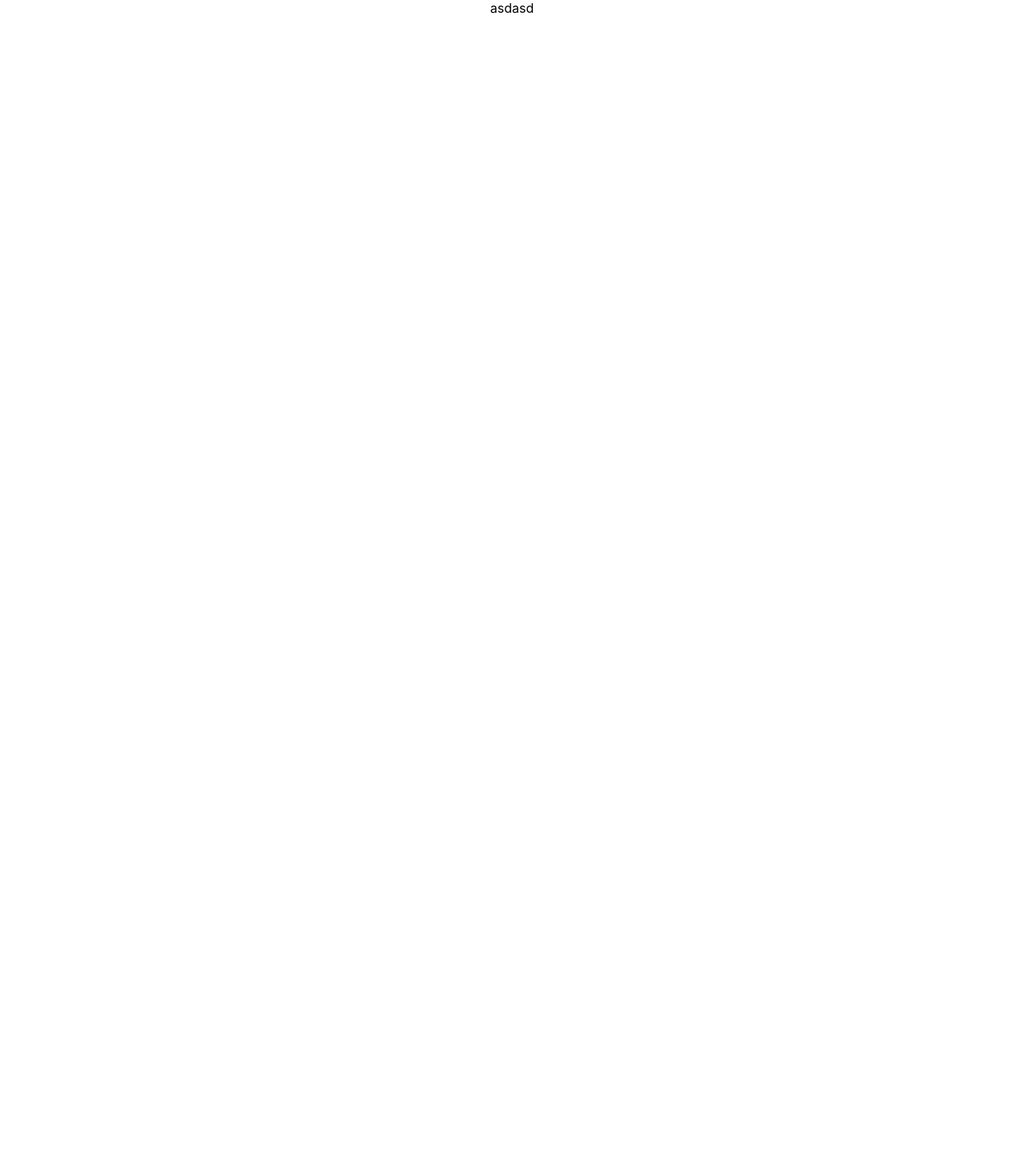
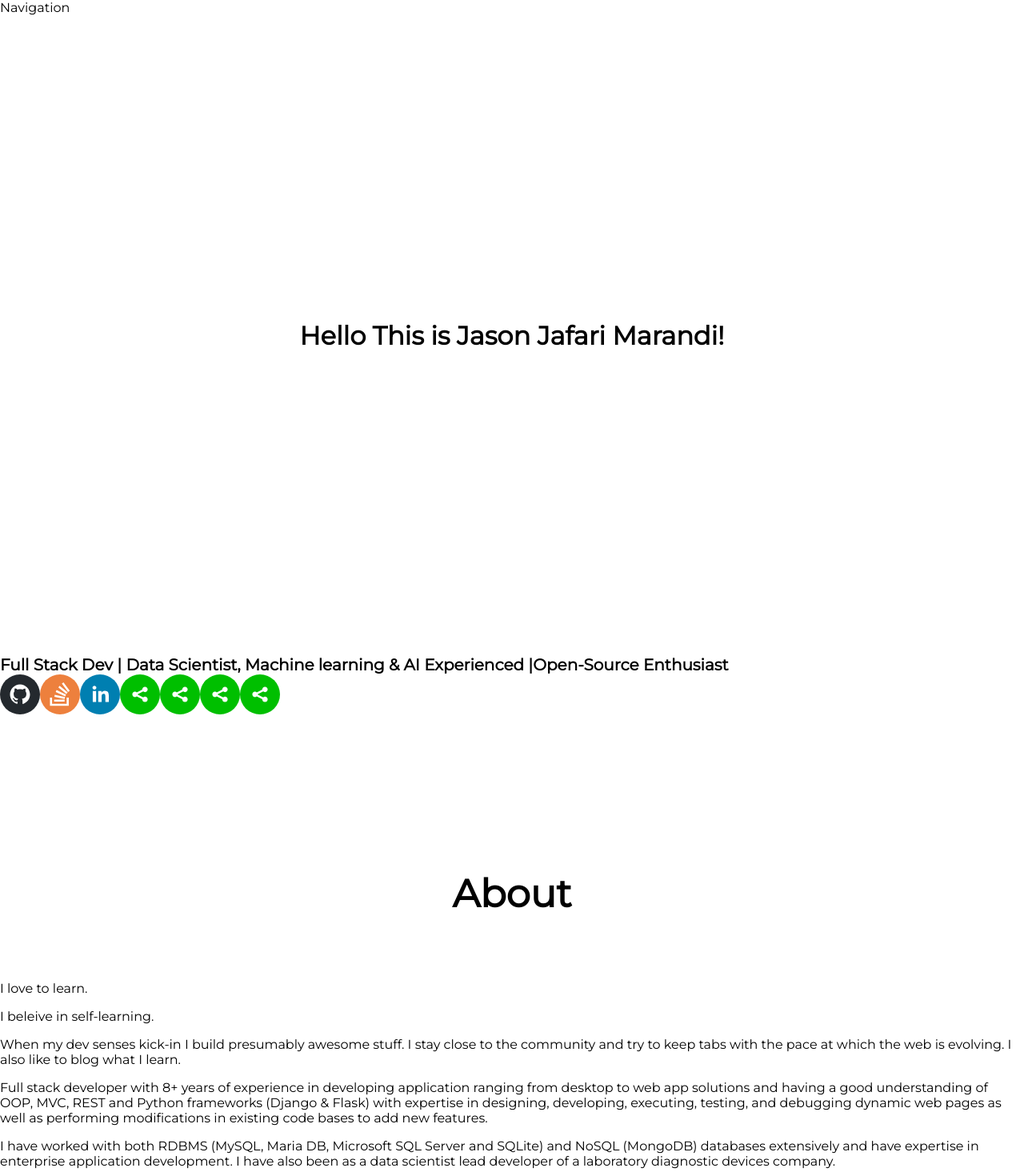
Before and after one commit to jafarijason/jasonjafari.github.io, a React (Create React App) app: page / in a window 1280 px wide. Shown: the top 1470 px of the page at 80% size. Before the commit the page ends 800 px from the top, so only its background shows below. Built offline with nearby package versions, Linux system fonts and the light colour scheme.

Commit message:
some changes

```diff
--- a/package.json
+++ b/package.json
@@ -30,5 +30,8 @@
       "last 1 firefox version",
       "last 1 safari version"
     ]
+  },
+  "devDependencies": {
+    "react-social-icons": "^4.1.0"
   }
 }
--- a/public/index.html
+++ b/public/index.html
@@ -10,34 +10,14 @@
       content="Web site created using create-react-app"
     />
     <link rel="apple-touch-icon" href="%PUBLIC_URL%/logo192.png" />
-    <!--
-      manifest.json provides metadata used when your web app is installed on a
-      user's mobile device or desktop. See https://developers.google.com/web/fundamentals/web-app-manifest/
-    -->
+
     <link rel="manifest" href="%PUBLIC_URL%/manifest.json" />
-    <!--
-      Notice the use of %PUBLIC_URL% in the tags above.
-      It will be replaced with the URL of the `public` folder during the build.
-      Only files inside the `public` folder can be referenced from the HTML.
-
-      Unlike "/favicon.ico" or "favicon.ico", "%PUBLIC_URL%/favicon.ico" will
-      work correctly both with client-side routing and a non-root public URL.
-      Learn how to configure a non-root public URL by running `npm run build`.
-    -->
-    <title>React App</title>
+    <link href="https://fonts.googleapis.com/css?family=Montserrat" rel="stylesheet">
+    <title>Jason Jafari Resume</title>
   </head>
   <body>
     <noscript>You need to enable JavaScript to run this app.</noscript>
     <div id="root"></div>
-    <!--
-      This HTML file is a template.
-      If you open it directly in the browser, you will see an empty page.
 
-      You can add webfonts, meta tags, or analytics to this file.
-      The build step will place the bundled scripts into the <body> tag.
-
-      To begin the development, run `npm start` or `yarn start`.
-      To create a production bundle, use `npm run build` or `yarn build`.
-    -->
   </body>
 </html>
--- a/src/App.css
+++ b/src/App.css
@@ -1,38 +1,75 @@
-.App {
-  text-align: center;
+html,
+body {
+  height: 100%;
+  margin: 0;
+  font-family: "Montserrat", sans-serif;
 }
 
-.App-logo {
-  height: 40vmin;
-  pointer-events: none;
+.fullpage {
+  height: 100vh;
+  width: 100vw;
+  display: flex;
+  flex: auto;
+  flex-direction: column;
+  justify-content: center;
+  align-items: center;
 }
 
-@media (prefers-reduced-motion: no-preference) {
-  .App-logo {
-    animation: App-logo-spin infinite 20s linear;
-  }
+.icon-wrapper {
+  display: flex;
+  flex-direction: row;
+  justify-content: center;
+  align-items: center;
 }
 
-.App-header {
-  background-color: #282c34;
-  min-height: 100vh;
+.icon {
+  margin: 10px;
+}
+
+h3 {
+  font-size: 3rem;
+}
+
+.card {
   display: flex;
   flex-direction: column;
-  align-items: center;
+  align-items: flex-start;
   justify-content: center;
-  font-size: calc(10px + 2vmin);
-  color: white;
+  height: 200px;
+  width: 120px;
+  background-color: white;
+  margin: 10px;
+  box-shadow: 0 1px 3px rgba(0, 0, 0, 0.12), 0 1px 2px rgba(0, 0, 0, 0.24);
+  transition: all 0.3s cubic-bezier(.25, .8, .25, 1);
 }
 
-.App-link {
-  color: #61dafb;
+.card:hover {
+  box-shadow: 0 14px 28px rgba(0, 0, 0, 0.25), 0 10px 10px rgba(0, 0, 0, 0.22);
 }
 
-@keyframes App-logo-spin {
-  from {
-    transform: rotate(0deg);
-  }
-  to {
-    transform: rotate(360deg);
-  }
+.image-wrapper {
+  width: 110px;
+  height: 90px;
+  text-align: center;
+  padding: 5px;
 }
+
+img {
+  max-width: 100%;
+  max-height: 100%;
+}
+
+.skill-title-wrapper {
+  padding: 5px;
+  height: 100px;
+  width: 110px;
+  display: flex;
+  flex-direction: column;
+  align-content: center;
+  justify-content: flex-end;
+}
+
+h4 {
+  margin: 0;
+  font-size: 20px;
+}
--- a/src/App.js
+++ b/src/App.js
@@ -1,17 +1,47 @@
-import React from 'react';
+import React, { Component } from 'react';
+import data from "./data.json"
 import logo from './logo.svg';
 import './App.css';
+import { SocialIcon } from 'react-social-icons';
+
 
 function App() {
   return (
     <div className="App">
-      <div className="navigation">asdasd</div>
-      <div className="fullpage">
+      <div className="navigation">Navigation</div>
+      <div className="fullpage first">
+        <h1 className="title">
+          {data.title}
+        </h1>
+      </div>
+      <div>
+        <h4>{data.subtitle}</h4>
+      </div>
+      <div>
+        {
+          Object.keys(data.links).map(key => {
+            return (
+              <SocialIcon url={data.links[key]} />
 
+            )
+          })
+        }
       </div>
-      <div className="fullpage"></div>
-      <div className="fullpage"></div>
-      <div className="fullpage"></div>
+      <div className="fullpage second">
+        <h3>
+          {data.sections[0].title}
+        </h3>
+        <p>{
+          Object.keys(data.sections[0].items).map(key => {
+            return (
+              <p>
+                {data.sections[0].items[key].content}
+              </p>
+            )
+          })
+        }</p>
+      </div>
+
     </div>
   );
 }
```
Also changed, not shown: 2 other files (tests, documents, lock files or other folders).
